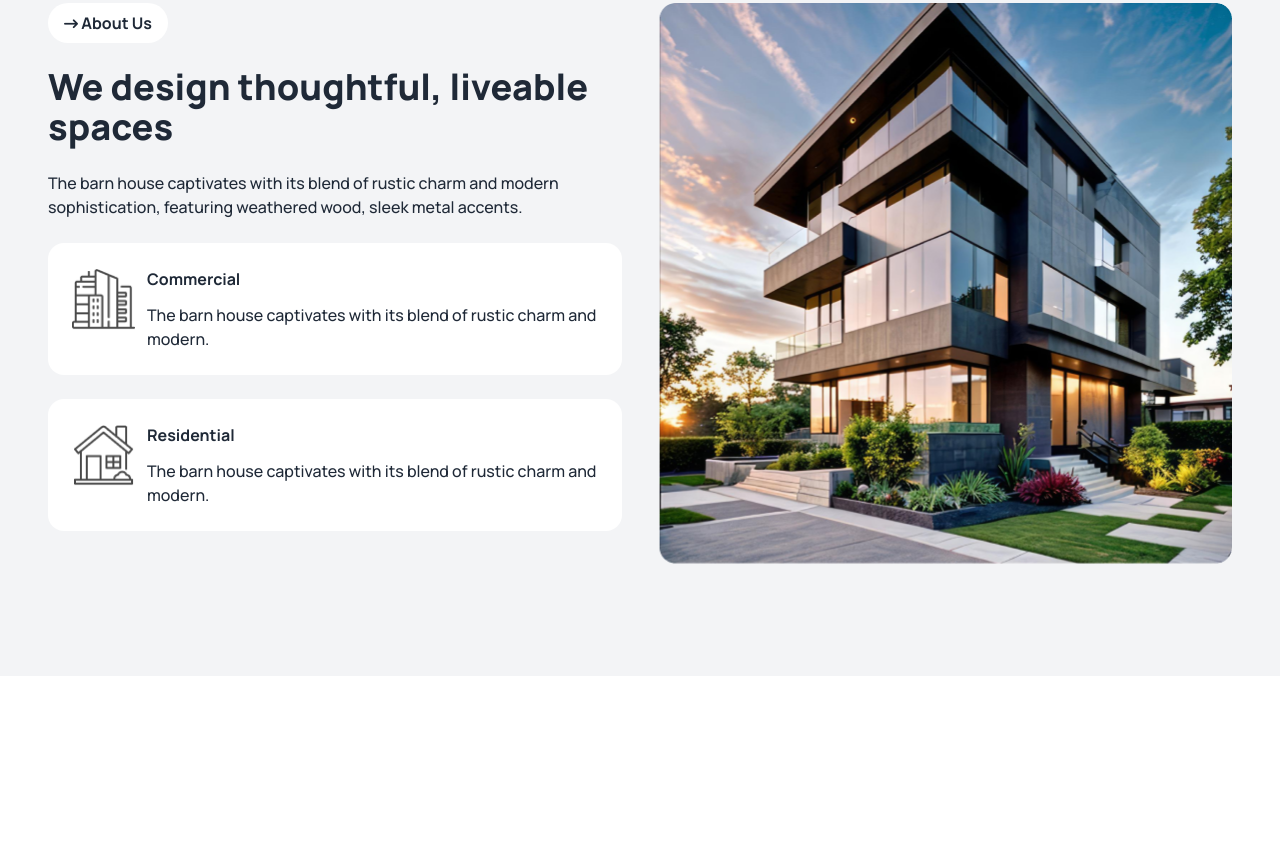
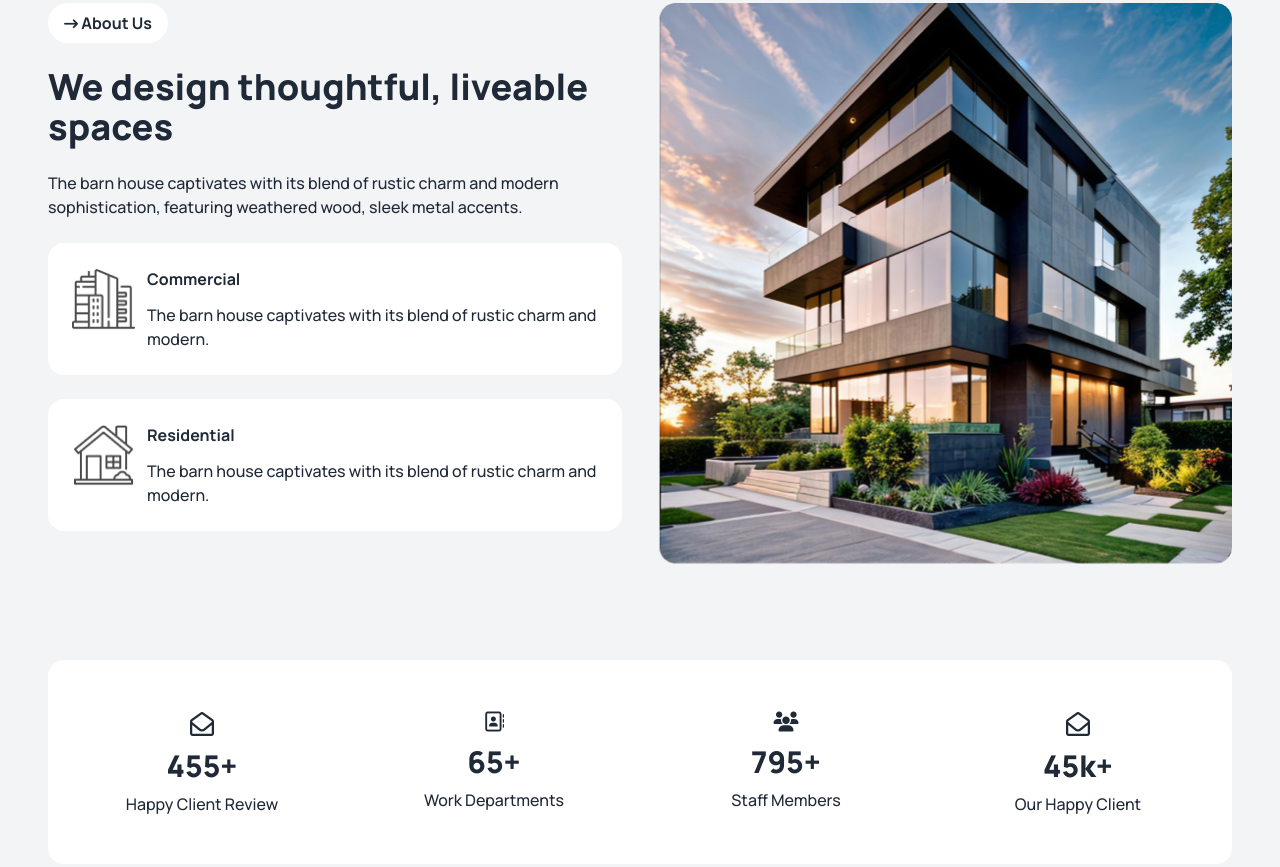
Before and after one commit to HabiburRahman02/A3-rinterio-website, a plain HTML site: page index.html in a window 1280 px wide. Shown: the part 967-1834 px from the top of the page. Before the commit the page ends 1771 px from the top, so only its background shows below. Drawn offline with nearby package versions, Linux system fonts and the light colour scheme.

Commit message:
added achievment part

```diff
--- a/index.html
+++ b/index.html
@@ -107,9 +107,10 @@
     <main>
         <div class="bg-gray-100">
             <div class="max-w-[1200px] mx-auto px-2">
-                <!-- we design start -->
-                <section class="mb-12 md:mb-32">
-                    <div class="py-8 md:py-28 grid grid-cols-1 md:grid-cols-2 gap-9">
+
+                <section class="mb-12 md:mb-32 py-8 md:py-28">
+                    <!-- we design start -->
+                    <div class=" grid grid-cols-1 md:grid-cols-2 gap-9">
                         <div class="space-y-6 ">
                             <button class="bg-white font-bold px-4 py-2 rounded-full">
                                 <i class="fa-solid fa-arrow-right-long text-sm"></i>
@@ -138,8 +139,37 @@
                             <img src="assets/Rectangle.png" alt="">
                         </div>
                     </div>
+                    <!-- we design end -->
+
+                    <!-- achievement start -->
+                    <div class="my-12 md:my-24">
+                        <div
+                            class=" grid grid-cols-1 md:grid-cols-2 lg:grid-cols-4 gap-10 md:gap-20 bg-white rounded-2xl p-12">
+                            <div class="space-y-2 text-center">
+                                <i class="text-2xl  fa-regular fa-envelope-open"></i>
+                                <h3 class="text-3xl font-extrabold">455+</h3>
+                                <p class="font-medium">Happy Client Review</p>
+                            </div>
+                            <div class="space-y-2 text-center">
+                                <i class="text-xl fa-regular fa-address-book"></i>
+                                <h3 class="text-3xl font-extrabold">65+</h3>
+                                <p class="font-medium">Work Departments</p>
+                            </div>
+                            <div class="space-y-2 text-center">
+                                <i class="text-xl fa-solid fa-users"></i>
+                                <h3 class="text-3xl font-extrabold">795+</h3>
+                                <p class="font-medium">Staff Members</p>
+                            </div>
+                            <div class="space-y-2 text-center">
+                                <i class="text-2xl  fa-regular fa-envelope-open"></i>
+                                <h3 class="text-3xl font-extrabold">45k+</h3>
+                                <p class="font-medium">Our Happy Client</p>
+                            </div>
+                        </div>
+                    </div>
+                    <!-- achievement end -->
                 </section>
-                <!-- we design end -->
+
             </div>
         </div>
     </main>
```
